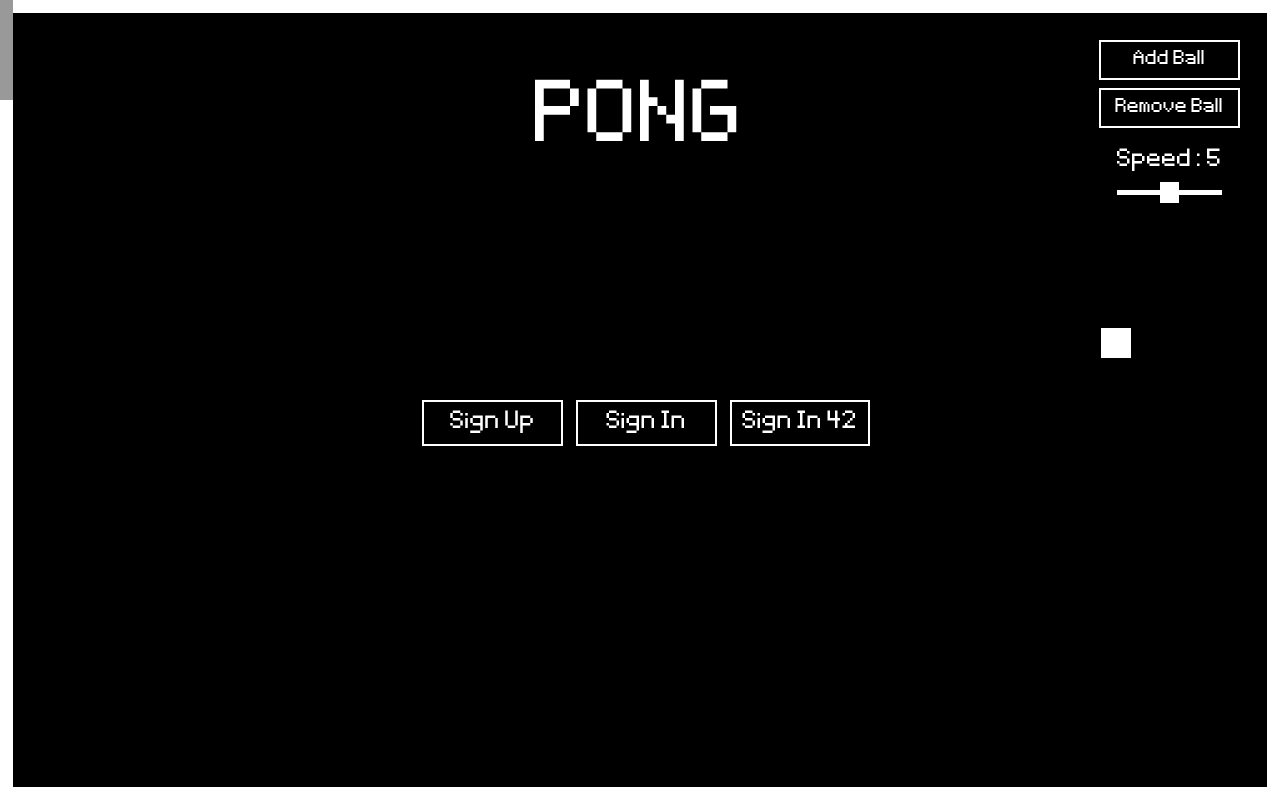
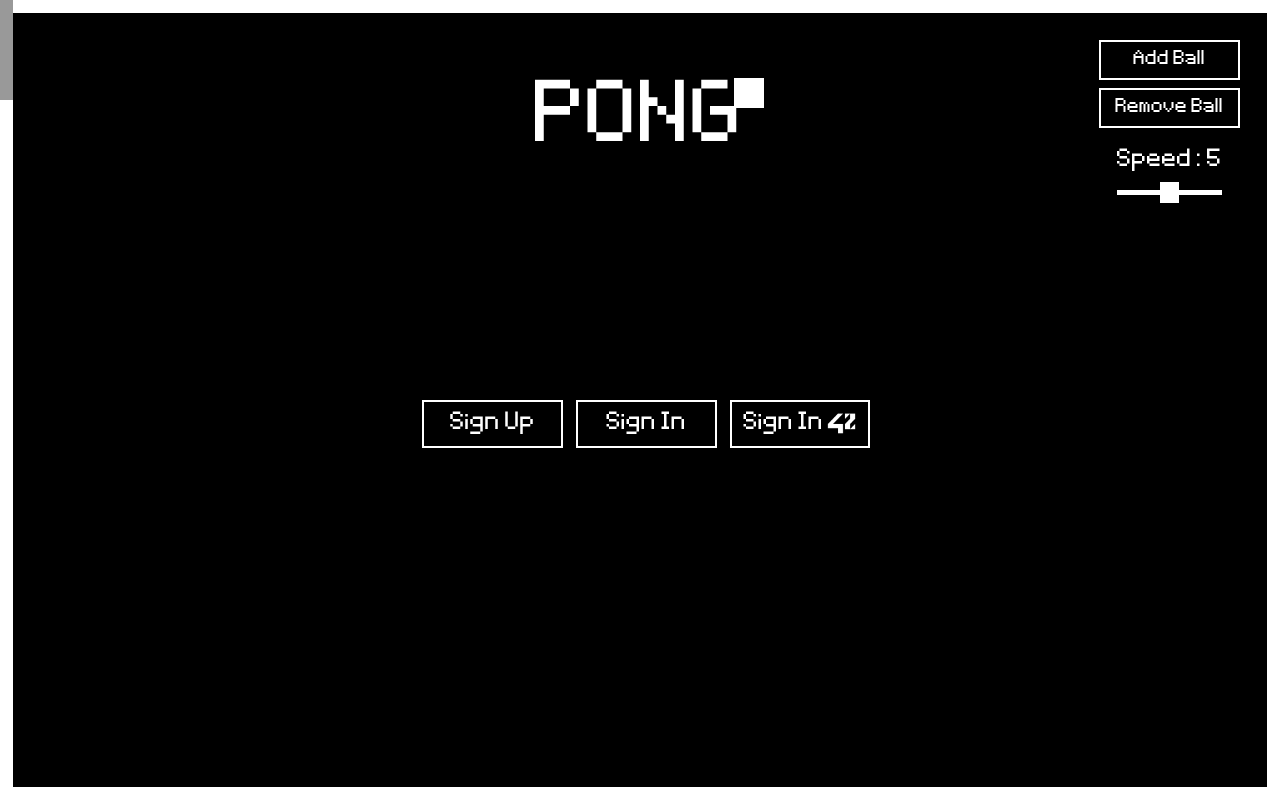
Before and after one commit to achatela/ft_transcendence, a React (Create React App) app in the folder src/front/: page / in a window 1280 px wide. Built offline with nearby package versions, Linux system fonts and the light colour scheme; a web font is replaced by a local one.

Commit message:
homePage

```diff
--- a/src/front/src/Components/BouncingBall.tsx
+++ b/src/front/src/Components/BouncingBall.tsx
@@ -8,19 +8,21 @@
   speedValue: number;
 }
 
-class BouncingBall extends Component<{ speed: number, loginDiv: any }, State> {
+class BouncingBall extends Component<{ speed: number, signupButton: any, signinButton: any, signin42Button: any }, State> {
   animationRef: number;
   lastFrameTime: number;
   speed: number;
   squareSize: number;
   intervalId: any;
-  loginDiv: HTMLElement | null;
+  signUpButton: HTMLElement | null;
+  signInButton: HTMLElement | null;
+  signIn42Button: HTMLElement | null;
   addedDiv: HTMLElement | null;
   removeDiv: HTMLElement | null;
   magnitude: number;
   normalizedSpeedX: number;
   normalizedSpeedY: number;
-  constructor(props: { speed: number, loginDiv: any }) {
+  constructor(props: { speed: number, signupButton: any, signinButton: any, signin42Button: any }) {
     super(props);
     this.state = {
       start: 0,
@@ -32,7 +34,9 @@
     this.lastFrameTime = performance.now();
     this.speed = 3;
     this.squareSize = 30;
-    this.loginDiv = null;
+    this.signUpButton = null;
+    this.signInButton = null;
+    this.signIn42Button = null;
     this.addedDiv = null;
     this.removeDiv = null;
     this.magnitude = Math.sqrt(this.state.direction.dx ** 2 + this.state.direction.dy ** 2);
@@ -58,7 +62,9 @@
     }
 
     const elements = [
-      document.querySelector(".login-div"),
+      document.querySelector(".signup-button"),
+      document.querySelector(".signin-button"),
+      document.querySelector(".signin42-button"),
       document.querySelector(".addBallButton"),
       document.querySelector(".removeBallButton"),
     ];
@@ -108,7 +114,7 @@
 
     newX += this.normalizedSpeedX * speedValue * this.speed;
     newY += this.normalizedSpeedY * speedValue * this.speed;
-    const elements = [this.loginDiv, this.addedDiv, this.removeDiv].filter(el => el !== null) as HTMLElement[];
+    const elements = [this.signUpButton, this.signInButton, this.signIn42Button, this.addedDiv, this.removeDiv].filter(el => el !== null) as HTMLElement[];
 
     if (newX > window.innerWidth - (12 + this.squareSize)
       || newX < 12
@@ -159,7 +165,9 @@
     this.animationRef = requestAnimationFrame(this.updatePosition);
     this.intervalId = setInterval(() => {
     }, 10);
-    this.loginDiv = document.querySelector('.login-div');
+    this.signUpButton = document.querySelector('.signup-button');
+    this.signInButton = document.querySelector('.signin-button');
+    this.signIn42Button = document.querySelector('.signin42-button');
     this.addedDiv = document.querySelector('.addBallButton');
     this.removeDiv = document.querySelector('.removeBallButton');
     // @ts-ignore: Object is possibly 'null'.
--- a/src/front/src/Components/HomePage.tsx
+++ b/src/front/src/Components/HomePage.tsx
@@ -26,12 +26,15 @@
 }
 
 export default function HomePage(props: any) {
-  const loginDivRef = useRef(null);
+  const signupButtonRef = useRef(null);
+  const signinButtonRef = useRef(null);
+  const signin42ButtonRef = useRef(null);
   const [speed, setSpeed] = useState(1);
   const [balls, setBalls] = useState([{ x: 900, y: 100 }]);
   const [showErrorUser, setShowErrorUser] = useState(false);
   const [showErrorUnique, setShowErrorUnique] = useState(false);
   const [showErrorNot, setShowErrorNot] = useState(false);
+  const [hover42, setHover42] = useState(false);
 
   function addBall() {
     setBalls((prevBalls) => [
@@ -103,9 +106,15 @@
         {showErrorNot && loginNot()}
       <button className="signup-button" type="button" onClick={() => { window.location.href = "/sign_up" }}>Sign Up</button>
       <button className="signin-button" type="button" onClick={() => { window.location.href = "/sign_in" }}>Sign In</button>
-      <button className="signin42-button" type="button" onClick={redirectFortyTwo}>Sign In 42</button>
+      <button className="signin42-button" type="button" onClick={redirectFortyTwo} onMouseEnter={() => {setHover42(true)}} onMouseLeave={() => {setHover42(false)}}>
+        Sign In
+        {
+          hover42 ? (<img src={'http://localhost:3133/black42logo.png'} alt="Image" className="logo42" style={{width: '2.33vw', marginLeft: '0.25vw'}}/>)
+          :(<img src={'http://localhost:3133/white42logo.png'} alt="Image" className="logo42" style={{width: '2.33vw', marginLeft: '0.25vw'}}/>)
+        }
+      </button>
       {balls.map((ball, index) => (
-        <BouncingBall key={index} loginDiv={loginDivRef} speed={speed} />
+        <BouncingBall key={index} signupButton={signupButtonRef} signinButton={signinButtonRef} signin42Button={signin42ButtonRef} speed={speed} />
       ))}
       <AddBallButton onAddBall={addBall} />
       <RemoveBallButton onRemoveBall={removeBall} />
--- a/src/front/src/Components/css/HomePage.css
+++ b/src/front/src/Components/css/HomePage.css
@@ -106,6 +106,7 @@
     color: white;
     padding: 0.5rem;
     width: 11vw;
+    height: 6vh;
     text-align: center;
     font-size: 2.5rem;
     top: 50vh;
@@ -126,6 +127,7 @@
     color: white;
     padding: 0.5rem;
     width: 11vw;
+    height: 6vh;
     text-align: center;
     font-size: 2.5rem;
     top: 50vh;
@@ -146,11 +148,20 @@
     color: white;
     padding: 0.5rem;
     width: 11vw;
-    text-align: center;
+    height: 6vh;
+    display: flex;
+    align-items: center;
+    justify-content: center;
+    /* text-align: center; */
     font-size: 2.5rem;
     top: 50vh;
     left: 57vw;
     cursor: pointer;
+}
+
+.logo42 {
+    width: 2.33vw;
+    margin-left: 0.25vw;
 }
 
 .signin42-button:hover {
```
Also changed, not shown: src/front/public/black42logo.png (added), src/front/public/white42logo.png (added).
